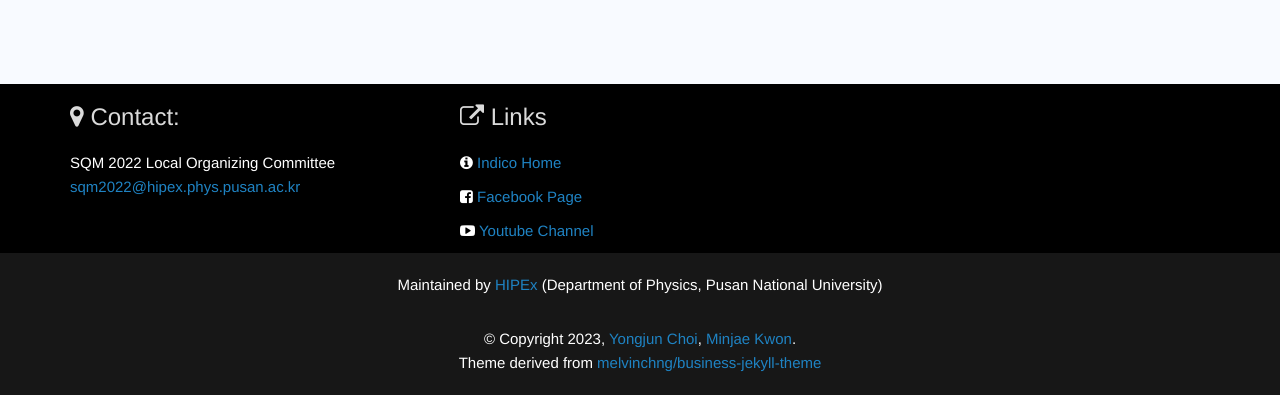
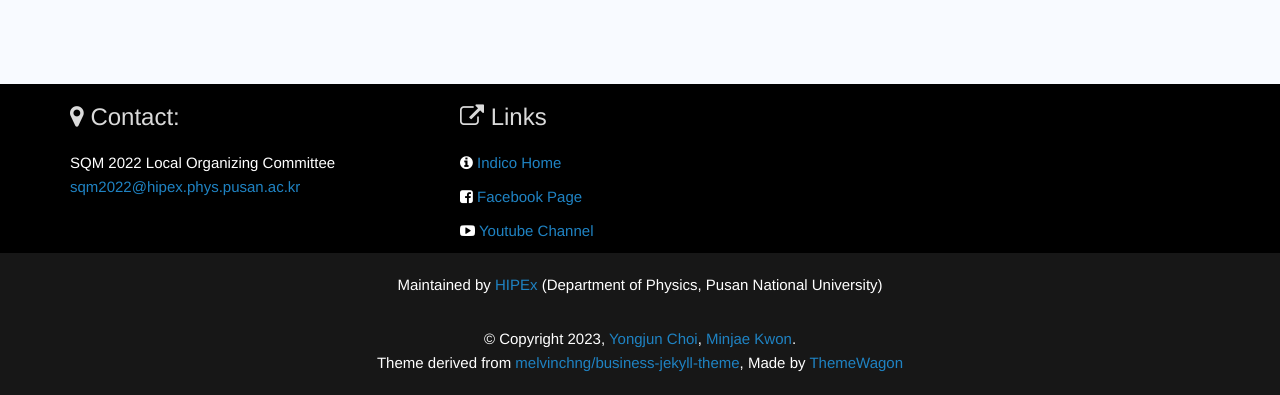
Before and after one commit to SQM2021/SQM2021.github.io, a Jekyll site: the page built from index.html, in a window 1280 px wide and 900 px high, scrolled down 1950 px, cut to the strip 505-900 px from the top of the window. Built offline with Jekyll 4.4.1, drawn with Linux system fonts in a browser that asks for light colours.

Commit message:
Update footer.html

```diff
--- a/_includes/footer.html
+++ b/_includes/footer.html
@@ -22,7 +22,9 @@
     Maintained by <a href="https://hipex.phys.pusan.ac.kr" target="blank_">HIPEx</a> (Department of Physics, Pusan National University)
   </div>
   <div class="copyright text center">
-    <p>&copy; Copyright {{ site.time | date: '%Y' }}, <a href="https://keistad-root.github.io" target="_blank">Yongjun Choi</a>, <a href="https://isaac-kwon.github.io" target="_blank">Minjae Kwon</a>. <br>Theme derived from <a href="https://github.com/melvinchng/business-jekyll-theme" target="_blank">melvinchng/business-jekyll-theme
-      </a></p>
+    <p>&copy; Copyright {{ site.time | date: '%Y' }},
+      <a href="https://keistad-root.github.io" target="_blank">Yongjun Choi</a>,
+      <a href="https://isaac-kwon.github.io" target="_blank">Minjae Kwon</a>. <br>
+      Theme derived from <a href="https://github.com/melvinchng/business-jekyll-theme" target="_blank">melvinchng/business-jekyll-theme</a>, Made by <a href="https://themewagon.com" target="_blank">ThemeWagon</a> </p>
   </div>
 </footer>
```
